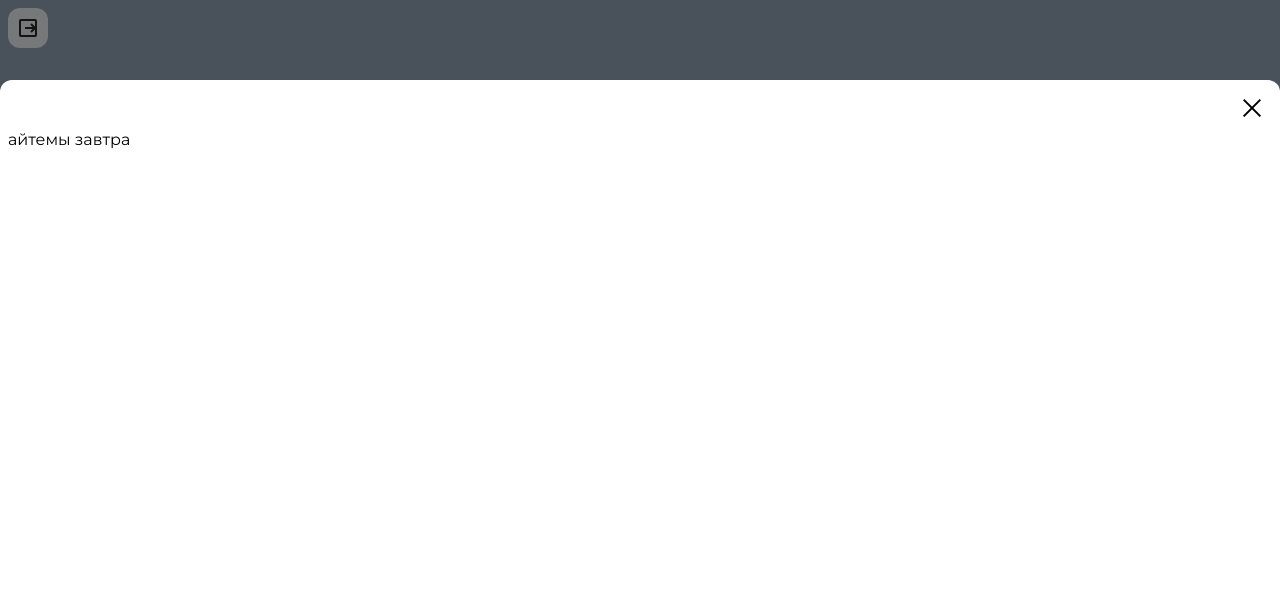
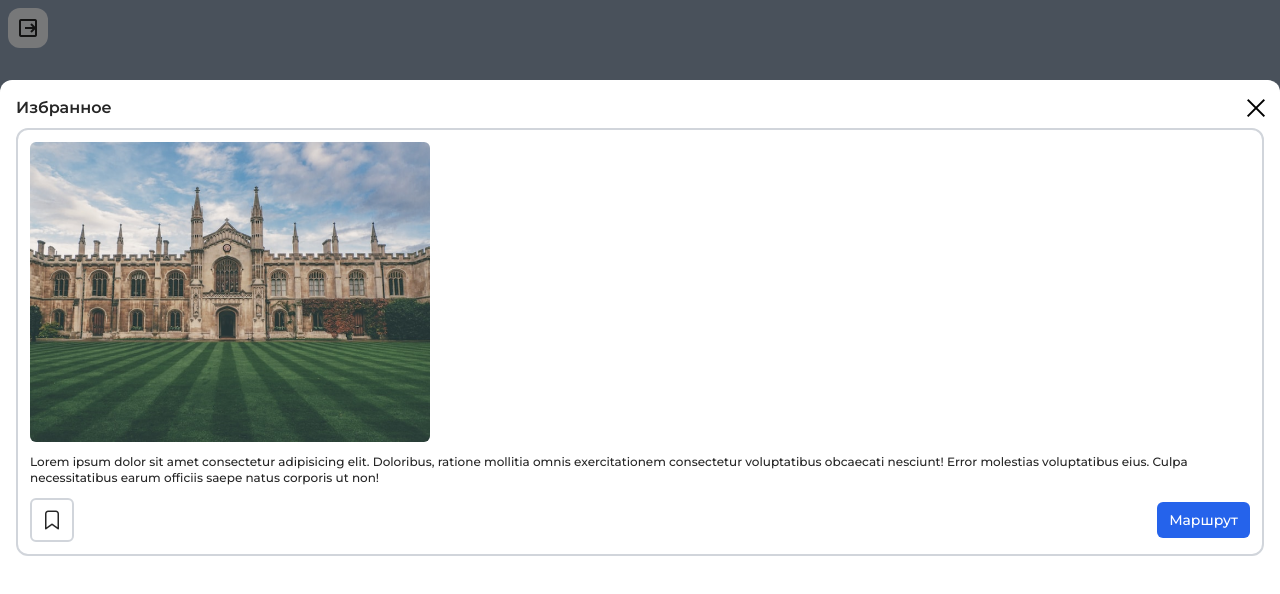
Before and after one commit to IlyaBayusov/city--guide, a React (Vite) app in the folder client/: page / in a window 1280 px wide. Both pictures are taken after a click on the button 1260 px from the left and 772 px from the top of the page. Shown: the top 594 px of the page. Built offline with nearby package versions, Linux system fonts and the light colour scheme.

Commit message:
add fav-item

```diff
--- a/client/index.html
+++ b/client/index.html
@@ -1,10 +1,10 @@
 <!DOCTYPE html>
-<html lang="en">
+<html lang="ru">
   <head>
     <meta charset="UTF-8" />
     <link rel="icon" type="image/svg+xml" href="/vite.svg" />
     <meta name="viewport" content="width=device-width, initial-scale=1.0" />
-    <title>Vite + React + TS</title>
+    <title>Путеводитель по городу</title>
 
     <link rel="preconnect" href="https://fonts.googleapis.com" />
     <link rel="preconnect" href="https://fonts.gstatic.com" crossorigin />
--- a/client/src/App.css
+++ b/client/src/App.css
@@ -12,7 +12,7 @@ body {
   font-optical-sizing: auto;
   font-style: normal;
   line-height: normal;
-  color: #000;
+  color: #262626;
   background-color: #f0f0ef;
 }
 
@@ -35,9 +35,8 @@ img {
   user-select: none; /*запрет выделения img*/
 }
 
-input {
-  box-shadow: none;
-  border: none;
+input,
+button {
   outline: none;
 }
 
--- a/client/src/pages/Map.tsx
+++ b/client/src/pages/Map.tsx
@@ -11,12 +11,14 @@ import i_close12 from "../assets/i_close12.png";
 import i_close24 from "../assets/i_close24.png";
 import i_logout from "../assets/i_logout.png";
 import Loader from "../components/Loader";
+import img_fav1 from "../assets/img_fav1.png";
 
 export default function Map() {
   const [inputSearch, setInputSearch] = useState("");
   const [isClose, setIsClose] = useState(false);
   const [modalLogout, setModalLogout] = useState(false);
   const [modalFav, setModalFav] = useState(false);
+  const [isFav, setIsFav] = useState(false);
 
   return (
     <>
@@ -98,22 +100,9 @@ export default function Map() {
           </button>
         </div>
 
-        {/* <div
-          className={
-            "w-full h-full absolute top-0 left-0 z-[60] transition-all bg-black/50 " +
-            (modalFav ? "opacity-100" : "opacity-0 pointer-events-none")
-          }
-        >
-          <div
-            className={
-              "absolute w-full h-4/5 bg-white px-4 py-4 rounded-t-xl duration-200 " +
-              (modalFav ? "bottom-0 left-0" : "top-full left-0")
-            }
-          >
-            <div className="item">text</div>
-          </div>
-        </div> */}
-
+        {/* -------------------- */}
+        {/* модальное окно избранных */}
+        {/* -------------------- */}
         <div
           className={
             "w-full h-full absolute top-0 left-0 z-[60] transition-all duration-200 " +
@@ -133,14 +122,16 @@ export default function Map() {
 
             <div
               className={
-                "absolute bottom-0 left-0 w-full h-[90%] flex flex-col bg-white px-2 py-2 rounded-t-xl transition-all duration-200 " +
+                "absolute bottom-0 left-0 w-full h-[90%] flex flex-col bg-white px-4 py-4 rounded-t-xl transition-all duration-200 " +
                 (modalFav ? "translate-y-0" : "translate-y-full")
               }
               onClick={(e) => e.stopPropagation()}
             >
-              <div className="flex justify-end">
+              <div className="flex justify-between items-center mb-2">
+                <p className="font-semibold">Избранное</p>
+
                 <div
-                  className="p-2"
+                  className="-mr-1"
                   onClick={() => {
                     setModalFav(false);
                   }}
@@ -148,7 +139,54 @@ export default function Map() {
                   <img src={i_close24} />
                 </div>
               </div>
-              <div className="item">айтемы завтра</div>
+              <div className="item w-full px-3 py-3 border-2 border-gray-300 rounded-xl">
+                <div className="mb-3">
+                  <img src={img_fav1} alt="" className="rounded-md" />
+                </div>
+
+                <div className="flex flex-col">
+                  <p className="text-xs font-medium mb-3">
+                    Lorem ipsum dolor sit amet consectetur adipisicing elit.
+                    Doloribus, ratione mollitia omnis exercitationem consectetur
+                    voluptatibus obcaecati nesciunt! Error molestias
+                    voluptatibus eius. Culpa necessitatibus earum officiis saepe
+                    natus corporis ut non!
+                  </p>
+
+                  <div className="flex justify-between items-center">
+                    <button
+                      className="relative p-2 border-2 border-gray-300 rounded-md"
+                      onClick={() => {
+                        !isFav ? setIsFav(true) : setIsFav(false);
+                      }}
+                    >
+                      <img
+                        className={
+                          "img-1 i_img transition-opacity " +
+                          (isFav
+                            ? "opacity-0 pointer-events-none"
+                            : "opacity-100")
+                        }
+                        src={i_favout}
+                        alt="Избранное"
+                      />
+                      <img
+                        className={
+                          "img-2 i_img absolute top-0 left-0 right-0 bottom-0 m-auto transition-opacity " +
+                          (isFav
+                            ? "opacity-100"
+                            : "opacity-0 pointer-events-none")
+                        }
+                        src={i_fav}
+                        alt="Избранное"
+                      />
+                    </button>
+                    <button className="px-3 py-2 text-sm text-white font-medium bg-blue-600 rounded-md">
+                      Маршрут
+                    </button>
+                  </div>
+                </div>
+              </div>
             </div>
           </div>
         </div>
```
Also changed, not shown: client/src/assets/img_fav1.png (added).
